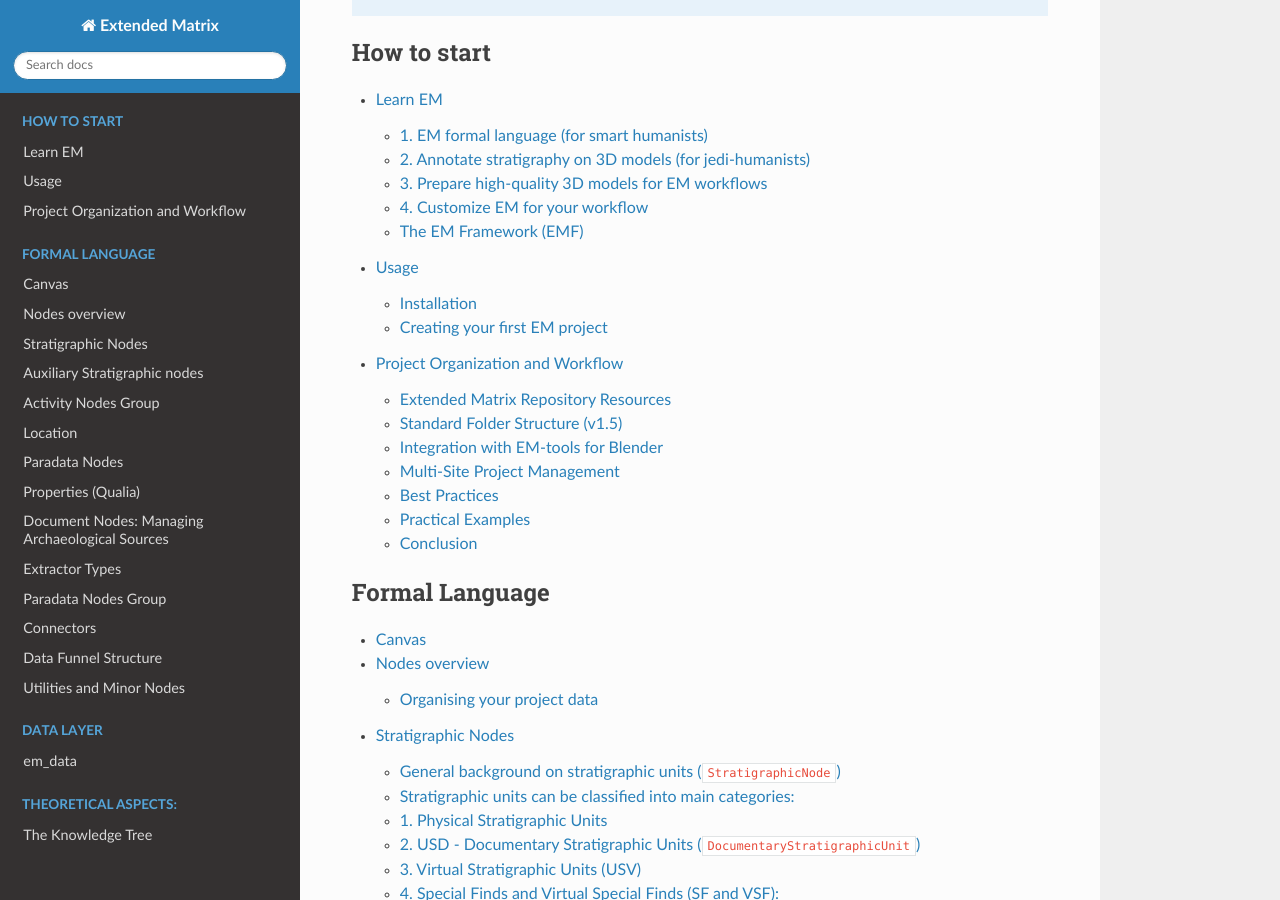
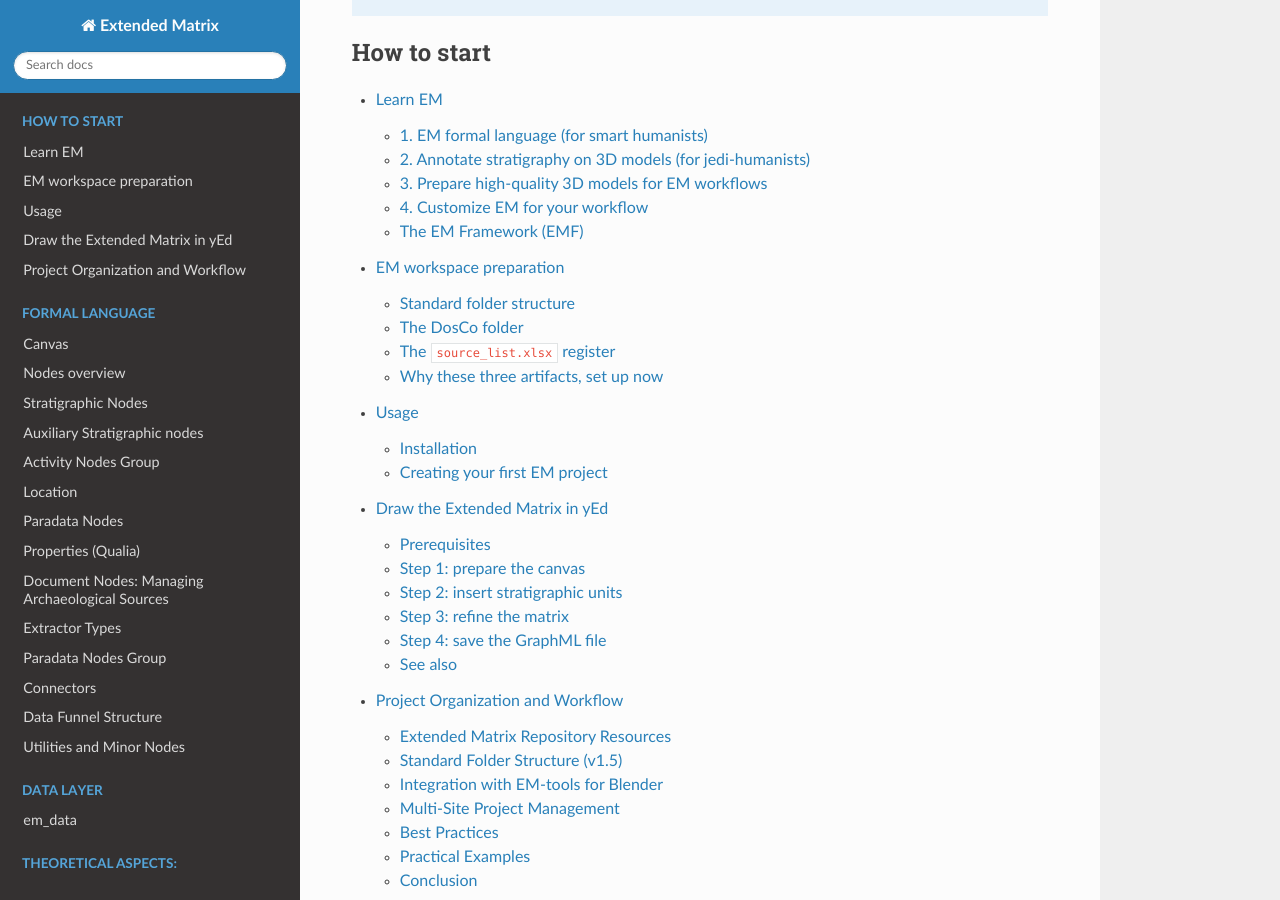
Before and after one commit to zalmoxes-laran/ExtendedMatrix-doc, a Sphinx documentation site: the page built from docs/index.rst, in a window 1280 px wide and 900 px high, scrolled down 3527 px. Built offline with Sphinx 7.4.7 and the Read the Docs theme 3.1.0, drawn with Linux system fonts in a browser that asks for light colours; pages that are not in the unit, such as notebooks, are missing from menus; some of the changed lines change nothing that is shown.

Commit message:
workspace preparation

```diff
--- /dev/null
+++ b/docs/draw_the_matrix.rst
@@ -0,0 +1,136 @@
+Draw the Extended Matrix in yEd
+===============================
+
+.. _draw_the_matrix:
+
+.. note::
+
+   This how-to is adapted from *Exercise 2 — Draw an Extended Matrix* in the
+   Reconstructive Archaeology handbook. The reference dataset folder is
+   ``M2E``.
+
+In this exercise we will draw the stratigraphic units inside an Extended
+Matrix using yEd and the EM palette. By the end you will have a small
+``.graphml`` file ready to feed into the downstream tools of the EM
+ecosystem (typically EM Tools in Blender).
+
+Prerequisites
+-------------
+
+* yEd Graph Editor installed (free download from yWorks).
+* The Extended Matrix palette for yEd installed
+  (*menu Edit → Manage Palette → Import Section*; a short walkthrough is
+  available on the
+  `EM YouTube channel <https://youtu.be/M3Rwu9qS4P0?t=2460>`_).
+* The workspace folder of your project prepared — see
+  :doc:`em_workspace_preparation`.
+
+Step 1: prepare the canvas
+--------------------------
+
+By means of *drag & drop* you take from the EM template (visible in the
+right side of the yEd window) a **canvas** — a blue-coloured swimlane on
+which the matrix will be written — and add it to the workspace.
+
+.. figure:: _static/howto/draw_matrix/matrix_canvas_empty.png
+   :alt: Empty Extended Matrix canvas inside yEd.
+   :width: 80%
+   :align: center
+
+   Empty Extended Matrix canvas inside yEd (these objects in yEd are
+   called *swimlanes*).
+
+Rename the top of the canvas (its *default* label is ``Archaeological
+Context``) with the name of the context under study.
+
+The canvas comes pre-populated with a number of preset epochs. Rename them
+as needed. For each epoch you intend to reconstruct, add *immediately
+above* the corresponding observational epoch a **reconstructive epoch**:
+its name should match the observational one with the suffix ``rec``
+appended — for example ``1st century AD`` → ``1st century AD rec``.
+
+Each epoch has a reference colour, set by double-clicking the epoch name
+and selecting a value in the *Properties View* panel at the bottom right.
+
+.. figure:: _static/howto/draw_matrix/epoch_color_change.jpg
+   :alt: Procedure for changing the colour of an epoch in yEd.
+   :width: 80%
+   :align: center
+
+   Procedure for changing the colour of an epoch.
+
+For the formal definition of the canvas and its components, see :doc:`canvas`.
+
+Step 2: insert stratigraphic units
+----------------------------------
+
+At this point you can begin to insert the stratigraphic units (US) within
+the canvas. The procedure here again is *drag & drop* from the EM
+template. The symbol of a US is a white rectangle with a unique number
+inside (the US number).
+
+Once a new US node has been inserted into the canvas, perform the
+following operations:
+
+1. **Rename the US** by double-clicking on the node name.
+2. **Edit the description** in the *Properties View* panel at the bottom
+   right. The description must be short, functional to identify the
+   quality or function of the element.
+3. **Connect the US** with other existing units (if there are any)
+   through an *arc* — a line with a terminal arrow connecting two nodes.
+   Pre-select the arc type in the template by double-clicking it; among
+   the available types, choose the continuous-line arc with a terminal
+   arrow.
+
+.. figure:: _static/howto/draw_matrix/em_arc_types.png
+   :alt: Linking arcs between nodes in the EM palette.
+   :width: 60%
+   :align: center
+
+   Linking arcs between nodes. The continuous-line arc with terminal
+   arrow is pre-selected here.
+
+.. important::
+
+   By convention, the arrow always points to the older element (arrow
+   pointing from the recent toward the past, i.e. top to bottom).
+
+For the full vocabulary of node types see :doc:`stratigraphic_nodes` and
+:doc:`auxiliary_stratigraphic_nodes`; for arcs and their semantics see
+:doc:`connectors`.
+
+Step 3: refine the matrix
+-------------------------
+
+If you have placed a US in the wrong epoch, you can select it and move it
+to another epoch by **holding down SHIFT** throughout the whole drag, and
+releasing the key only after the node has been dropped at its new
+position.
+
+Where you can estimate the *life-continuity* of a US — i.e. the unit
+remained in use across several epochs — pick a *continuity* node from the
+template, place it in the end-of-life epoch, and connect it to the
+respective US.
+
+Step 4: save the GraphML file
+-----------------------------
+
+Once several US nodes are linked together, you have your first Extended
+Matrix. Save the file in yEd's default ``GraphML`` format inside the
+``EM`` subfolder of your project workspace — the same folder where the
+collected sources live.
+
+This ``.graphml`` file is the input you will feed to the downstream tools
+of the EM ecosystem. The typical next step is the
+`EM Setup panel in EM Tools (Blender) <https://docs.extendedmatrix.org/projects/EM-tools/en/latest/panels/em_setup.html>`_,
+which loads the matrix and exposes the stratigraphic units for 3D modelling.
+
+See also
+--------
+
+* :doc:`em_workspace_preparation` — the folder layout the ``.graphml``
+  file is expected to live in.
+* :doc:`canvas`, :doc:`stratigraphic_nodes`, :doc:`connectors` — the
+  formal definitions behind every element you have just drawn.
+* `Build the stratigraphic proxies in Blender <https://docs.extendedmatrix.org/projects/EM-tools/en/latest/tutorials/build-proxies.html>`_
+  — what to do, in EM Tools, once the matrix is drawn.
--- /dev/null
+++ b/docs/em_workspace_preparation.rst
@@ -0,0 +1,135 @@
+EM workspace preparation
+========================
+
+.. _em_workspace_preparation:
+
+Before authoring an Extended Matrix project, three preparatory artifacts need
+to live on your file system, alongside any tooling you'll use. They belong to
+the EM language itself, not to a specific tool — set them up once at the start
+of a new project, and iterate on them as your evidence base grows.
+
+This page is the canonical "before you start" checklist. The full repository
+layout for production projects is documented in :doc:`project_organization`;
+this page focuses on the *minimal* preparation that every EM project shares,
+so the picker, EM Tools, yEd and Heriverse all find what they expect.
+
+Standard folder structure
+-------------------------
+
+Extended Matrix expects a specific folder layout for any project workspace.
+A reference structure is provided as a downloadable zip — unzip it at the
+root of a new project to obtain the canonical tree.
+
+.. admonition:: Download the workspace template
+   :class: note
+
+   `EM_FolderTree_v1.5.zip <https://github.com/zalmoxes-laran/ExtendedMatrix/raw/refs/heads/EM_1.5_dev/07_FolderTree/EM_FolderTree_v1.5.zip>`_
+   — the canonical folder tree maintained in the Extended Matrix repository.
+
+The minimal shape every EM project shares looks like this:
+
+.. code-block:: text
+
+   my_project/
+   ├── my_project.graphml          # the EM graph (yEd / em_data.xlsx output)
+   ├── source_list.xlsx            # the source register
+   ├── em_data.xlsx                # optional tabular authoring companion
+   ├── DosCo/                      # the document collection
+   │   ├── D.01_first_document.pdf
+   │   ├── D.02_aerial_photo_1972.jpg
+   │   └── ...
+   └── (additional project folders — see project_organization.rst)
+
+The full v1.5 production layout (``00_Quick_Views/``, ``01_Archival_Sources/``,
+``05_Reality_Based_Data/`` and so on) is the recommended structure for
+multi-year fieldwork. For a first project, a small replica, or a teaching
+exercise, the four pieces above are enough — and every EM-aware tool will
+work with them.
+
+The DosCo folder
+----------------
+
+**DosCo** (Dossier Comparativo / Document Collection) is a folder where you
+place every file that you want to elevate to the rank of *document* within
+the EM graph: PDFs, images, historical photographs, 3D models, drawings,
+written sources. Anything that will serve as evidence in your reconstruction.
+
+You do **not** put every file you have into DosCo — only the ones you intend
+to cite in the graph as documents. The graph references documents from this
+folder by their identifier (see below). At any later moment you can elevate
+an additional file to document status from within EM Tools in Blender; this
+preparatory step simply seeds the initial collection.
+
+Naming convention
+~~~~~~~~~~~~~~~~~
+
+Every file in DosCo carries a sequential identifier with the prefix ``D.``:
+
+.. code-block:: text
+
+   DosCo/
+   ├── D.01_first_document_label.pdf
+   ├── D.02_aerial_photo_1972.jpg
+   ├── D.03_excavation_drawing.dwg
+   └── ...
+
+The label after the underscore is freeform — pick whatever is most informative
+to you. The graph references the document by its ``D.NN`` identifier, so the
+descriptive label is for human readability only.
+
+.. note::
+
+   The ``D.NN`` identifier is the *single* link that propagates from the
+   :doc:`Source List <source_node>` to the file on disk and to the Document
+   node in the graph. Keep the prefix stable once assigned — the rest of the
+   filename can be renamed freely.
+
+The ``source_list.xlsx`` register
+---------------------------------
+
+Alongside the DosCo folder, keep a **source_list.xlsx** spreadsheet (Microsoft
+Excel or LibreOffice Calc, saved as ``.xlsx``) that catalogs each document in
+DosCo with structured metadata: identifier, description, citation/URL, type,
+which properties the source can validate, and any other field your project
+needs.
+
+This register is the canonical source of truth for what's in DosCo. When you
+later import the sources into the graph via EM Tools (EMdb), the register is
+the file you point the import to.
+
+.. admonition:: Download the source_list.xlsx template
+   :class: note
+
+   The current template lives in the Extended Matrix repository under
+   `03_Sources_list <https://github.com/zalmoxes-laran/ExtendedMatrix/tree/EM_1.5_dev/03_Sources_list>`_.
+   Place the file at the root of your project, next to the ``.graphml``,
+   and rename it ``source_list.xlsx``.
+
+The column schema (Name / Description / Url / Property that can validate /
+original id. / Type / Preview / Notes) is documented in detail in
+:ref:`source-list-schema`. For a new project, the only columns you cannot
+skip are **Name** (``D.NN``), **Description** and **Type** — the rest can be
+filled in iteratively as the dossier grows.
+
+.. seealso::
+
+   * :ref:`source-list-schema` — full column reference, including the
+     *Property that can validate* column that drives the validation chain.
+   * :doc:`source_node` — how the entries in the register become Document
+     nodes in the graph.
+   * :doc:`project_organization` — the full production folder structure,
+     for multi-year fieldwork projects.
+
+Why these three artifacts, set up now
+-------------------------------------
+
+Adopting the folder tree, the DosCo dossier and the ``source_list.xlsx``
+register at the start of a project saves you from restructuring later. By
+the time you open Blender to start modelling, your evidence base is already
+organised and citable, and every tool downstream — yEd for drawing the
+matrix, EM Tools for connecting it to proxies, Heriverse for publishing the
+result — finds the files where it expects them.
+
+The same three artifacts are also what makes an EM project shareable: zip
+the folder, hand it to a collaborator, and they have everything they need
+to open the graph and trace every document back to its source.
--- a/docs/index.rst
+++ b/docs/index.rst
@@ -103,7 +103,9 @@
    :caption: How to start
 
    learn_EM
+   em_workspace_preparation
    usage
+   draw_the_matrix
    project_organization
 
 .. toctree::
```
Also changed, not shown: docs/_static/howto/draw_matrix/em_arc_types.png (added), docs/_static/howto/draw_matrix/epoch_color_change.jpg (added), docs/_static/howto/draw_matrix/matrix_canvas_empty.png (added).
